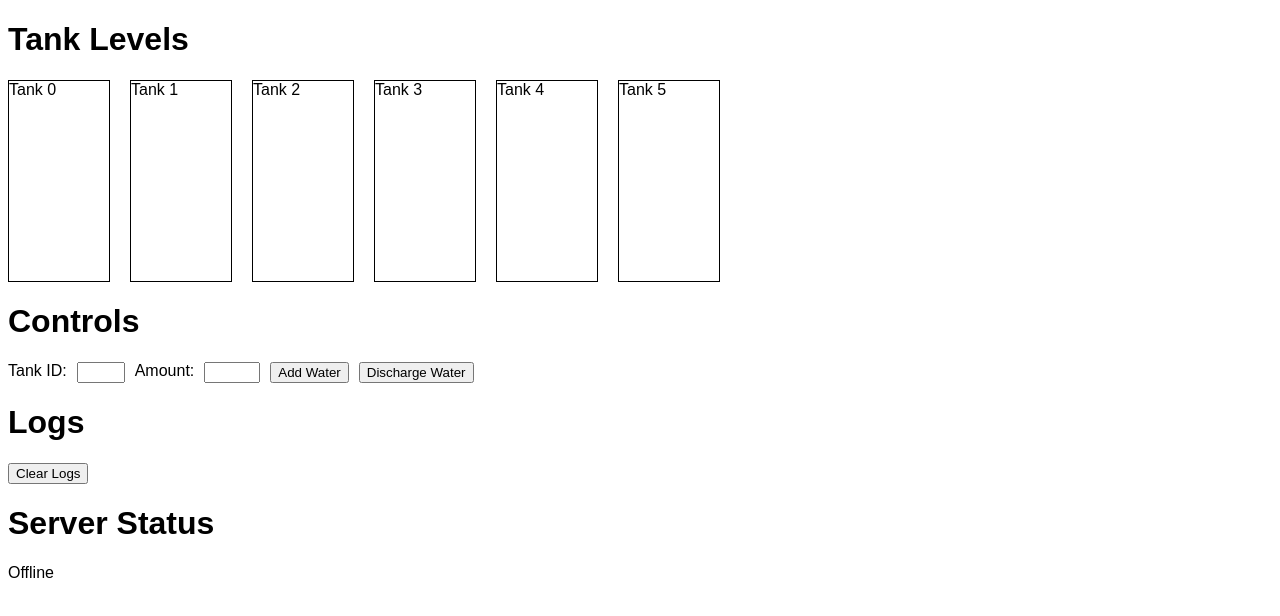
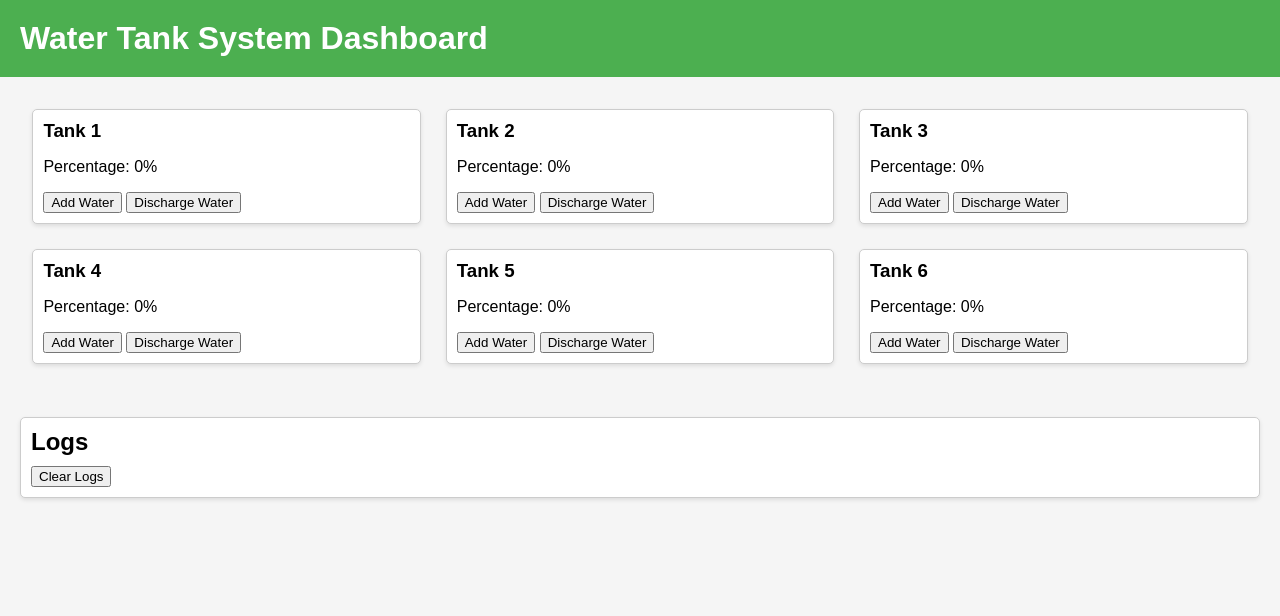
Before and after one commit to Tomatotech90/scada-water_tank, a plain HTML site: page dashboard.html in a window 1280 px wide. Drawn offline with Linux system fonts and the light colour scheme; no server answers.

Commit message:
Update dashboard.html

```diff
--- a/dashboard.html
+++ b/dashboard.html
@@ -3,134 +3,174 @@
 <head>
   <meta charset="UTF-8">
   <meta name="viewport" content="width=device-width, initial-scale=1.0">
-    <title>Dashboard</title>
+  <title>Water Tank System Dashboard</title>
   <style>
     body {
       font-family: Arial, sans-serif;
+      margin: 0;
+      padding: 0;
+      background-color: #f5f5f5;
+    }
+    h1 {
+      background-color: #4CAF50;
+      color: white;
+      padding: 20px;
+      margin: 0;
+    }
+    .container {
+      display: flex;
+      flex-wrap: wrap;
+      justify-content: center;
+      padding: 20px;
     }
     .tank {
-            display: inline-block;
-            width: 100px;
-            height: 200px;
-            border: 1px solid black;
-            position: relative;
-            margin-right: 20px;
+      flex: 1;
+      min-width: 24%;
+      margin: 1%;
+      padding: 10px;
+      border: 1px solid #ccc;
+      box-shadow: 0 2px 4px rgba(0, 0, 0, 0.1);
+      border-radius: 5px;
+      background-color: white;
     }
-        .tank-level {
-            position: absolute;
-            bottom: 0;
-            left: 0;
-            right: 0;
-            background-color: #00f;
-            text-align: center;
+    .tank h3 {
+      margin: 0;
+      margin-bottom: 10px;
     }
-        .log-add { color: blue; }
-        .log-discharge { color: red; }
-        .controls {
-            display: flex;
-            gap: 10px;
-            margin-bottom: 20px;
+    .log {
+      margin: 20px;
+      border: 1px solid #ccc;
+      padding: 10px;
+      background-color: white;
+      box-shadow: 0 2px 4px rgba(0, 0, 0, 0.1);
+      border-radius: 5px;
+    }
+    .log h2 {
+      margin: 0;
+      margin-bottom: 10px;
+    }
+    .message {
+      padding: 5px;
+      margin: 5px 0;
+      border-radius: 3px;
+    }
+    .add {
+      background-color: #add8e6;
+    }
+    .discharge {
+      background-color: #ffcccb;
     }
   </style>
 </head>
 <body>
-    <h1>Tank Levels</h1>
-    <div id="tanks"></div>
-
-    <h1>Controls</h1>
-    <div class="controls">
-        Tank ID: <input type="number" id="tank-id" min="0" max="5">
-        Amount: <input type="number" id="amount" min="1" max="10">
-        <button id="add-water">Add Water</button>
-        <button id="discharge-water">Discharge Water</button>
+  <h1>Water Tank System Dashboard</h1>
+  <div class="container">
+    <div class="tank" id="tank-1">
+      <h3>Tank 1</h3>
+      <p>Percentage: <span class="percentage">0</span>%</p>
+      <button onclick="addWater(1)">Add Water</button>
+      <button onclick="dischargeWater(1)">Discharge Water</button>
     </div>
-
-    <h1>Logs</h1>
-    <div id="logs"></div>
-    <button id="clear-logs">Clear Logs</button>
-
-    <h1>Server Status</h1>
-    <div id="server-status">Unknown</div>
-
+    <div class="tank" id="tank-2">
+      <h3>Tank 2</h3>
+      <p>Percentage: <span class="percentage">0</span>%</p>
+      <button onclick="addWater(2)">Add Water</button>
+      <button onclick="dischargeWater(2)">Discharge Water</button>
+    </div>
+    <div class="tank" id="tank-3">
+      <h3>Tank 3</h3>
+      <p>Percentage: <span class="percentage">0</span>%</p>
+      <button onclick="addWater(3)">Add Water</button>
+      <button onclick="dischargeWater(3)">Discharge Water</button>
+    </div>
+    <div class="tank" id="tank-4">
+      <h3>Tank 4</h3>
+      <p>Percentage: <span class="percentage">0</span>%</p>
+      <button onclick="addWater(4)">Add Water</button>
+      <button onclick="dischargeWater(4)">Discharge Water</button>
+</div>
+<div class="tank" id="tank-5">
+<h3>Tank 5</h3>
+<p>Percentage: <span class="percentage">0</span>%</p>
+<button onclick="addWater(5)">Add Water</button>
+<button onclick="dischargeWater(5)">Discharge Water</button>
+</div>
+<div class="tank" id="tank-6">
+<h3>Tank 6</h3>
+<p>Percentage: <span class="percentage">0</span>%</p>
+<button onclick="addWater(6)">Add Water</button>
+<button onclick="dischargeWater(6)">Discharge Water</button>
+</div>
+  </div>
+  <div class="log" id="log">
+    <h2>Logs</h2>
+    <button onclick="clearLogs()">Clear Logs</button>
+    <div id="message-container"></div>
+  </div>
   <script>
-        const tanksElement = document.getElementById('tanks');
-        const addWaterButton = document.getElementById('add-water');
-        const dischargeWaterButton = document.getElementById('discharge-water');
-        const tankIdInput = document.getElementById('tank-id');
-        const amountInput = document.getElementById('amount');
-        const logsElement = document.getElementById('logs');
-        const clearLogsButton = document.getElementById('clear-logs');
-        const serverStatusElement = document.getElementById('server-status');
-
-        function createTankElements() {
-            for (let i = 0; i < 6; i++) {
-                const tankElement = document.createElement('div');
-                tankElement.classList.add('tank');
-                tankElement.id = `tank-${i}`;
-
-                const tankLabelElement = document.createElement('div');
-                tankLabelElement.textContent = `Tank ${i}`;
-                tankElement.appendChild(tankLabelElement);
-
-                const tankLevelElement = document.createElement('div');
-                tankLevelElement.classList.add('tank-level');
-                tankLevelElement.id = `tank-level-${i}`;
-                tankElement.appendChild(tankLevelElement);
-
-                tanksElement.appendChild(tankElement);
+   const tanks = {
+    1: { percentage: 0 },
+    2: { percentage: 0 },
+    3: { percentage: 0 },
+    4: { percentage: 0 },
+    5: { percentage: 0 },
+    6: { percentage: 0 },
+  };
+  function addWater(tankId) {
+    const tank = tanks[tankId];
+    const currentPercentage = tank.percentage;
+    const newPercentage = currentPercentage + 10;
+    if (newPercentage > 100) {
+      tank.percentage = 100;
+    } else {
+      tank.percentage = newPercentage;
     }
+    updatePercentage(tankId, tank.percentage);
+    addToLog(`Added 10% water to Tank ${tankId}.`, 'add');
+    window.postMessage({ type: 'addWater', tankId: tankId }, '*');
   }
 
-        function updateTankLevels() {
-            fetch('/api/tank_levels')
-                .then(response => response.json())
-                .then(data => {
-                    const tankLevels = data.tank_levels;
-                    tankLevels.forEach((level, index) => {
-                        const tankLevelElement = document.getElementById(`tank-level-${index}`);
-                        tankLevelElement.style.height = `${level * 10}%`;
-                        tankLevelElement.textContent = `${level * 10}%`;
-                    });
-                    serverStatusElement.textContent = 'Online';
-                })
-                .catch(error => {
-                    serverStatusElement.textContent = 'Offline';
-                });
+  function dischargeWater(tankId) {
+    const tank = tanks[tankId];
+    const currentPercentage = tank.percentage;
+    const newPercentage = currentPercentage - 10;
+    if (newPercentage < 0) {
+      tank.percentage = 0;
+    } else {
+      tank.percentage = newPercentage;
+    }
+    updatePercentage(tankId, tank.percentage);
+    addToLog(`Discharged 10% water from Tank ${tankId}.`, 'discharge');
+    window.postMessage({ type: 'dischargeWater', tankId: tankId }, '*');
   }
 
-               addWaterButton.addEventListener('click', () => {
-            const tankId = tankIdInput.value;
-            const amount = amountInput.value;
-            fetch('/api/add_water', {
-                method: 'POST',
-                body: new URLSearchParams({ tank_id: tankId, amount: amount }),
-            })
-                .then(() => {
-                    updateTankLevels();
-                    logsElement.innerHTML += `<p class="log-add">Added ${amount} to Tank ${tankId}</p>`;
+  function updatePercentage(tankId, percentage) {
+    const tankElement = document.querySelector(`#tank-${tankId}`);
+    const percentageElement = tankElement.querySelector('.percentage');
+    percentageElement.textContent = percentage;
+  }
+
+  function addToLog(message, type) {
+    const messageContainer = document.querySelector('#message-container');
+    const messageElement = document.createElement('div');
+    messageElement.textContent = message;
+    messageElement.classList.add('message');
+    messageElement.classList.add(type);
+    messageContainer.appendChild(messageElement);
+  }
+
+  function clearLogs() {
+    const messageContainer = document.querySelector('#message-container');
+    messageContainer.innerHTML = '';
+  }
+
+  window.addEventListener('message', (event) => {
+    if (event.data.type === 'updatePercentage') {
+      const tankId = event.data.tankId;
+      const percentage = event.data.percentage;
+      updatePercentage(tankId, percentage);
+    }
   });
-        });
-
-        dischargeWaterButton.addEventListener('click', () => {
-            const tankId = tankIdInput.value;
-            const amount = amountInput.value;
-            fetch('/api/discharge_water', {
-                method: 'POST',
-                body: new URLSearchParams({ tank_id: tankId, amount: amount }),
-            })
-                .then(() => {
-                    updateTankLevels();
-                    logsElement.innerHTML += `<p class="log-discharge">Discharged ${amount} from Tank ${tankId}</p>`;
-                });
-        });
-
-        clearLogsButton.addEventListener('click', () => {
-            logsElement.innerHTML = '';
-        });
-
-        createTankElements();
-        updateTankLevels();
-        setInterval(updateTankLevels, 5000);  // Update tank levels every 5 seconds
 </script>
 </body>
 </html>
```
Lines whose indentation alone changed are shown as unchanged.
